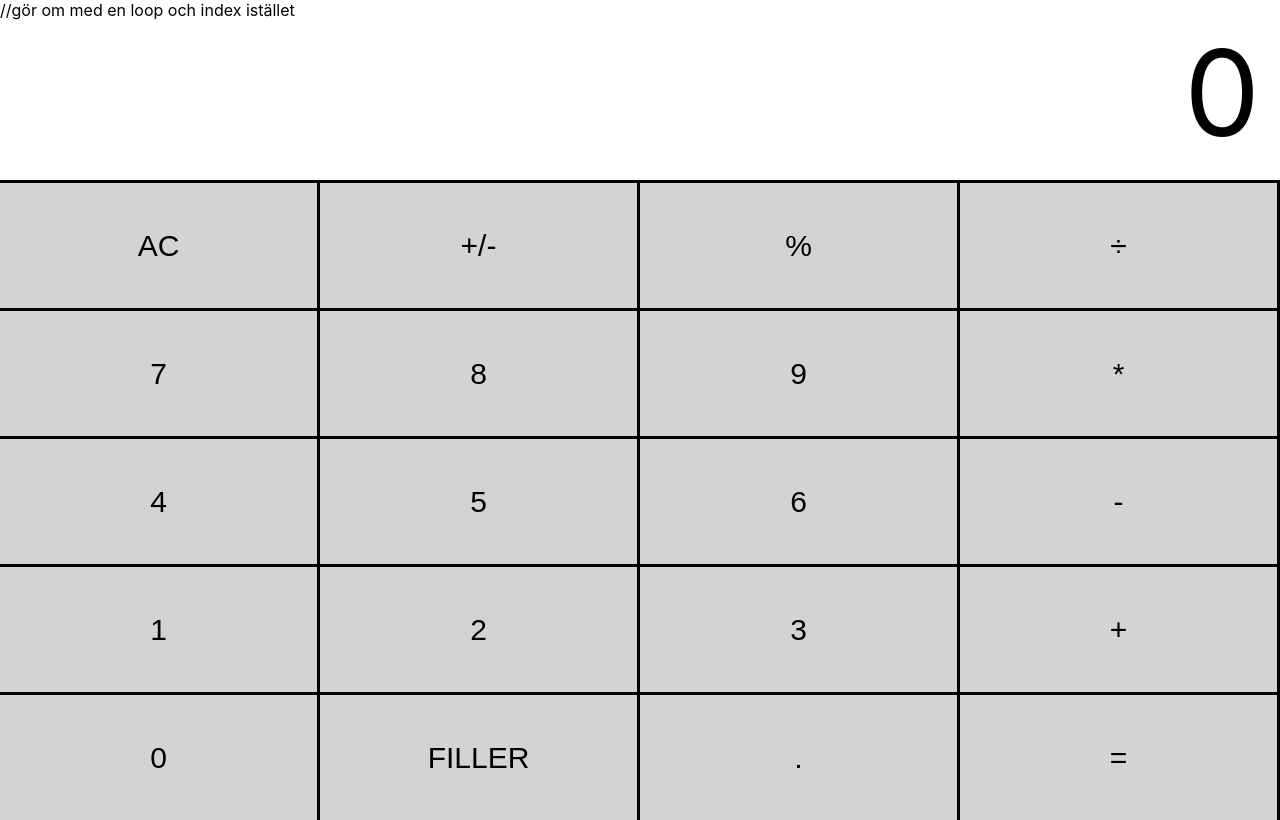
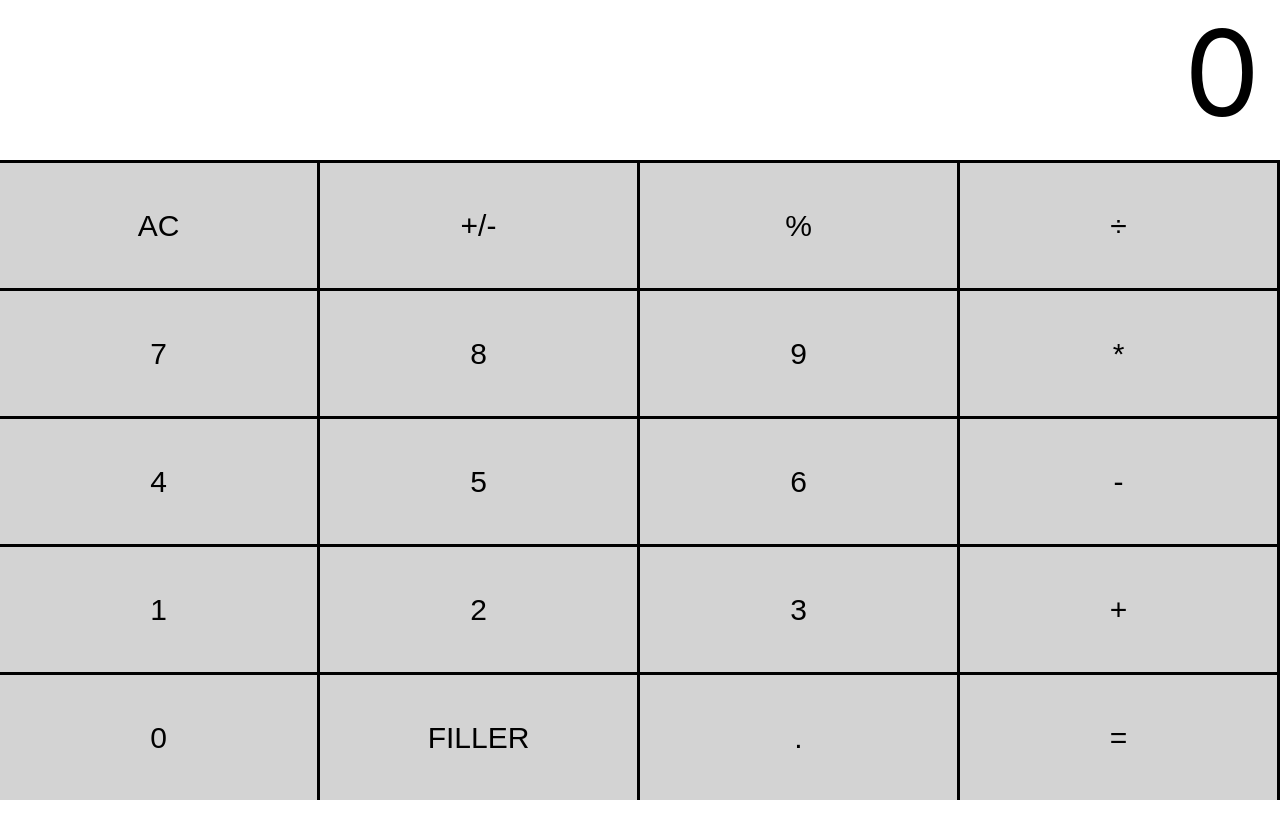
Before and after one commit to Bjorn-Andersson/calculator, a React (Create React App) app: page / in a window 1280 px wide. Built offline with nearby package versions, Linux system fonts and the light colour scheme.

Commit message:
test change - comments

```diff
--- a/src/App.js
+++ b/src/App.js
@@ -37,8 +37,8 @@ export default function App() {
   }
 
   return (
+    //gör om med en loop och index istället
     <>
-      //gör om med en loop och index istället
       <div className="textArea">
         <div className="textAreaText">{textValue}</div>
       </div>
```
